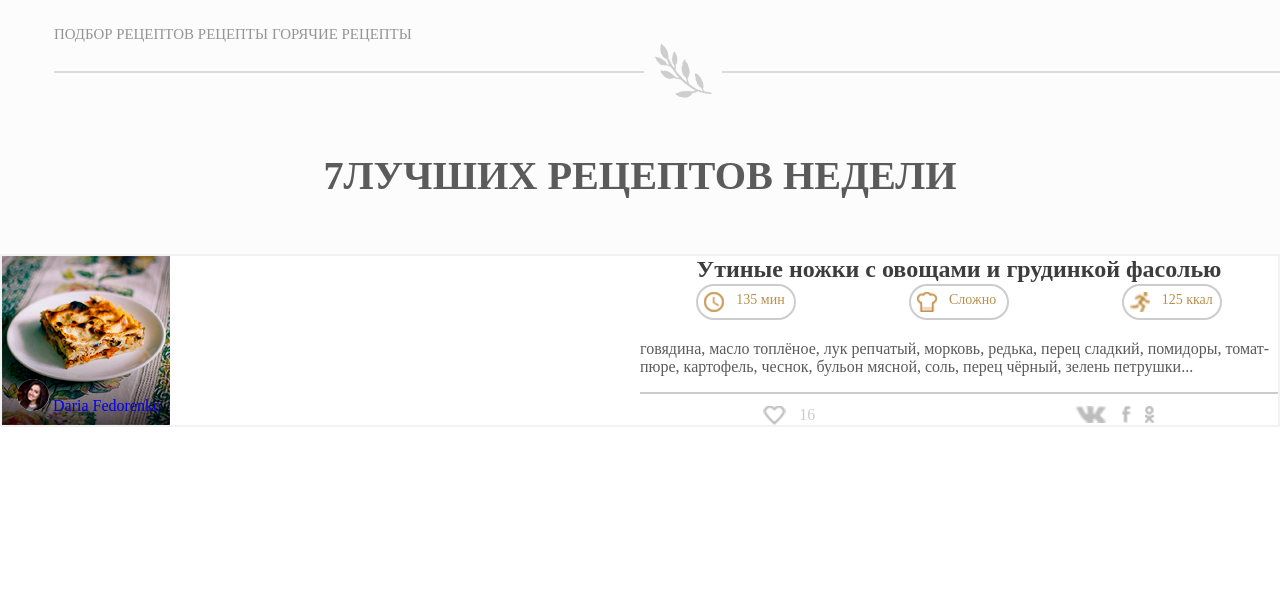
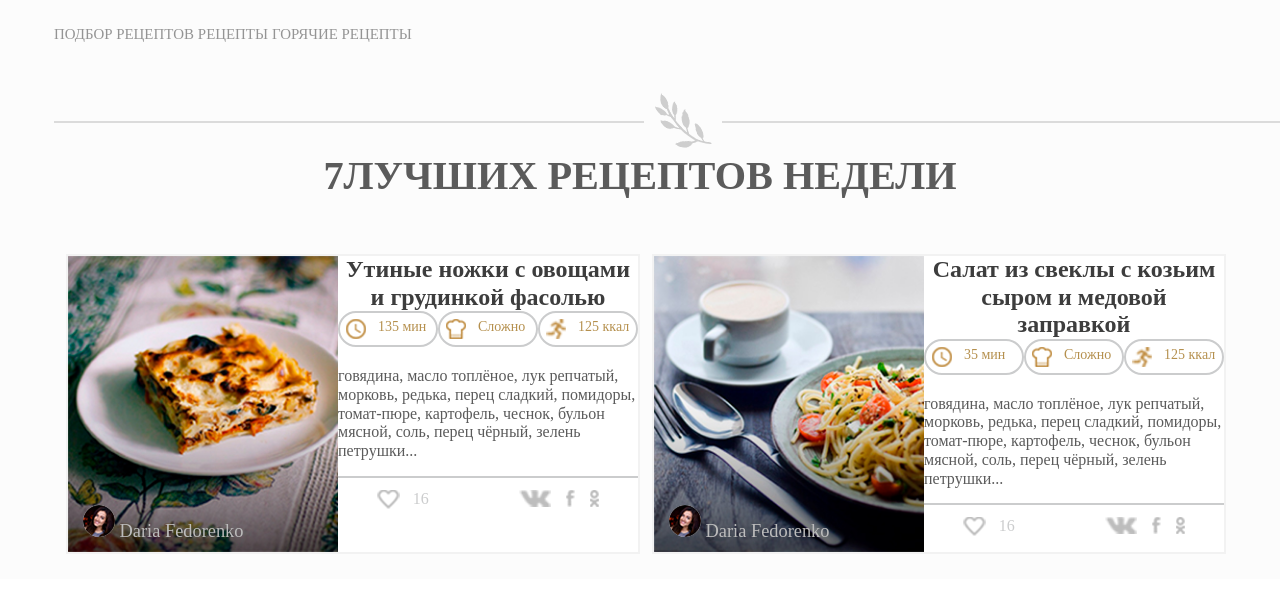
Before and after one commit to ekaterinakrepko/Grass-Business-Labs-Homework-, a plain HTML site: page homework2/index.html in a window 1280 px wide. Shown: the top 592 px of the page. Drawn offline with Linux system fonts and the light colour scheme.

Commit message:
24/05/20

```diff
--- a/homework2/index.html
+++ b/homework2/index.html
@@ -9,16 +9,19 @@
 <body>
     <header class="header">
         <div class="wrapper">
-            <div class="menu">
-                <div class="nav">
-                    <a class="nav_link" href="#"> подбор рецептов</a>
-                    <a class="nav_link" href="#"> рецепты</a>
-                    <a class="nav_link" href="#"> горячие рецепты</a>
+            <div class="header_box">
+                <div class="menu">
+                    <div class="nav">
+                        <a class="nav_link" href="#"> подбор рецептов</a>
+                        <a class="nav_link" href="#"> рецепты</a>
+                        <a class="nav_link" href="#"> горячие рецепты</a>
+                    </div>
+
+
                 </div>
                 <div class="logo">
                     <img src="img/logo.png" alt="logo">
                 </div>
-
             </div>
         </div>
     </header>
@@ -31,6 +34,7 @@
                     </h1>
                 </div>
                 <div class="recipes_menu"> <!---родительский для всех 6 рецептов-->
+                    <!---1-->
                     <div class="recipes_list">
                         <div class="photo">
                              <img src="img/food_pie.jpg" alt="pie">
@@ -88,7 +92,64 @@
                         </div>
 
                     </div>
+                    <!--2--->
+                    <div class="recipes_list">
+                        <div class="photo">
+                             <img src="img/food_pasta.jpg" alt="food_pasta">
+                             <a href="#" class="my_profil">
+                                 <img src="img/my_profil.jpg" alt="my_profil">
+                                 Daria Fedorenko
+                             </a>
+                        </div>
+                        <div class="info">
+                            <div class="info_title">
+                                <h4>Салат из свеклы с козьим сыром и медовой заправкой</h4>
+                            </div>
+                            <div class="info_icon">
+                                <!---<img src="img/clock.png" alt="clock" 135 мин>--->
+                                <div class="icon1">
+                                    <div class="clock"><img src="img/clock.png" alt="clock"> </div>
+                                    <div class="time">35 мин</div>
+                                </div>
+                                <div class="icon2">
+                                     <div class="hat"> <img src="img/hat.png" alt="hat"></div>
+                                     <div class="level">Сложно</div>
+                                </div>
+                                <!--<img src="img/hat.png" alt="hat">--->
+                                <div class="icon3">
+                                    <div class="calories"><img src="img/calories.png" alt="calories"> </div>
+                                    <div class="run">125 ккал</div>
+                                </div>
+                                <!---<img src="img/calories.png" alt="calories">-->
+                            </div>
+                            <div class="info_text">
+                                <p>
+                                    говядина, масло топлёное, лук репчатый, морковь, редька, перец сладкий,
+                                    помидоры, томат-пюре, картофель, чеснок, бульон мясной, соль, перец чёрный,
+                                     зелень петрушки...
+                                </p>
+                            </div>
+                            <div class="social_network">
+                                <!---<img src="img/like.png" alt="like">-->
+                                <div class="like">
+                                    <a href="#" class="like"><img src="img/like.png" alt="like"></a>
+                                    <div class="amount">16</div>
+                                </div>
+                             <div class="social">
+                                <a class="social_item_vk" href="#">
+                                    <img src="img/vk.png" alt="vk">
+                                </a>
+                                <a class="social_item_facebook" href="#">
+                                    <img src="img/facebook.png" alt="facebook">
+                                </a>
+                                <a class="social_item_odnoklassniki" href="#">
+                                    <img src="img/odnoklassniki.png" alt="odnoklassniki">
+                                </a>
+                            </div>
+                            </div>
+                        </div>
 
+                    </div>
                 </div>
             </div>
         </div>
--- a/homework2/style.css
+++ b/homework2/style.css
@@ -17,11 +17,17 @@ body{
 .wrapper{
     max-width: 1366px;
     margin: 0 auto;
+    padding:0 54px;
 
 }
 
+.header_box{
+    display: flex;
+    flex-flow: column;;
+}
+
 .menu{
-    padding: 25px 54px 50px  54px;
+    padding: 25px 0px 50px  0px;
 }
 
 .nav_link{
@@ -46,9 +52,15 @@ body{
     padding-bottom: 55px;
 }
 
+.recipes_menu{
+    display: flex;
+}
+
 .recipes_list{
     display: flex;
     border: 2px solid #f2f2f2;
+    margin-bottom: 25px;
+    margin-left: 12px;
 
 }
 
@@ -67,6 +79,8 @@ flex-direction: column;
     left: 15px;
     bottom: 10px;
     text-decoration: none;
+    color: #bcbcbc;
+    font-size: 18.37px;
 
 }
 .my_profil>img{
@@ -91,6 +105,10 @@ border-radius: 50%;
     font-size: 24px;
     line-height: 27.55px;
 
+}
+
+.info_title h4{
+   text-align: center;
 }
 
 .info_icon{
@@ -153,6 +171,7 @@ height: 20px;
 
 .social_network{
     padding-top: 12px;
+    padding-bottom: 16px;
 }
 
 .like{
```
